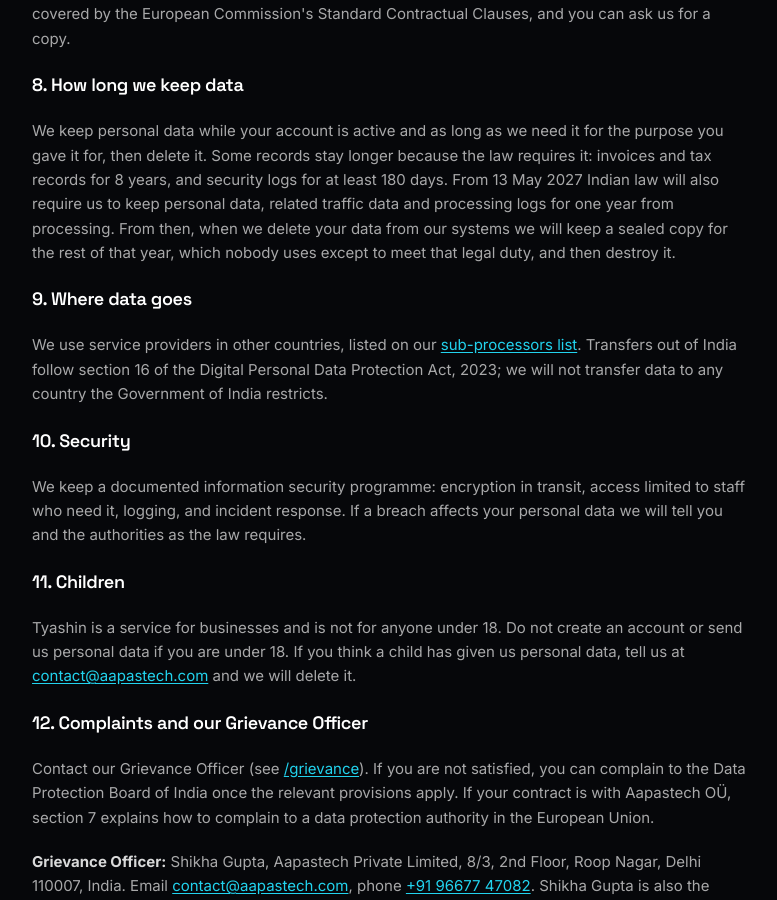
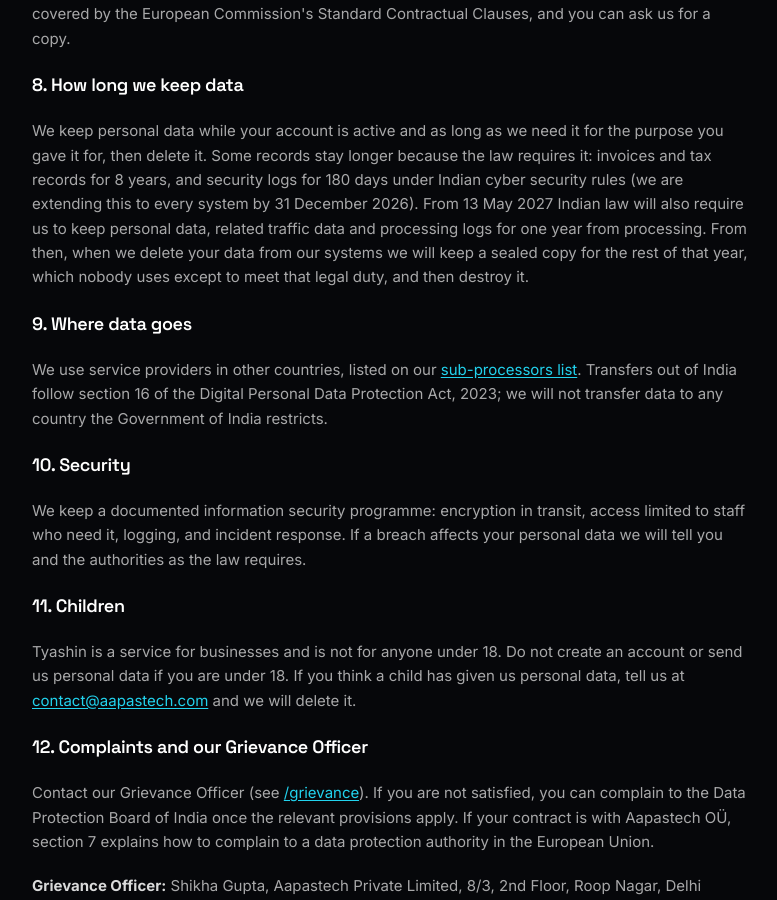
Before and after one commit to tyashin-sites/tyashin-website-next, a Next.js app: page /privacy in a window 1280 px wide. Shown: the part 4330-5230 px from the top of the page, without its empty margins (248-1025 px from the left). Built offline with nearby package versions, Linux system fonts and the light colour scheme; no server answers.

Commit message:
legal: align log-retention wording with the DPA (180 days, extending to every system by 31 Dec 2026)
Co-Authored-By: Claude Opus 5.5 <noreply@anthropic.com>

```diff
--- a/src/app/privacy/page.tsx
+++ b/src/app/privacy/page.tsx
@@ -286,8 +286,8 @@ export default function PrivacyPage() {
             <p>
               We keep personal data while your account is active and as long as we need it for
               the purpose you gave it for, then delete it. Some records stay longer because the
-              law requires it: invoices and tax records for 8 years, and security logs for at
-              least 180 days. From 13 May 2027 Indian law will also require us to keep personal
+              law requires it: invoices and tax records for 8 years, and security logs for 180 days under Indian cyber security rules (we are extending this to
+              every system by 31 December 2026). From 13 May 2027 Indian law will also require us to keep personal
               data, related traffic data and processing logs for one year from processing. From
               then, when we delete your data from our systems we will keep a sealed copy for
               the rest of that year, which nobody uses except to meet that legal duty, and then
```
